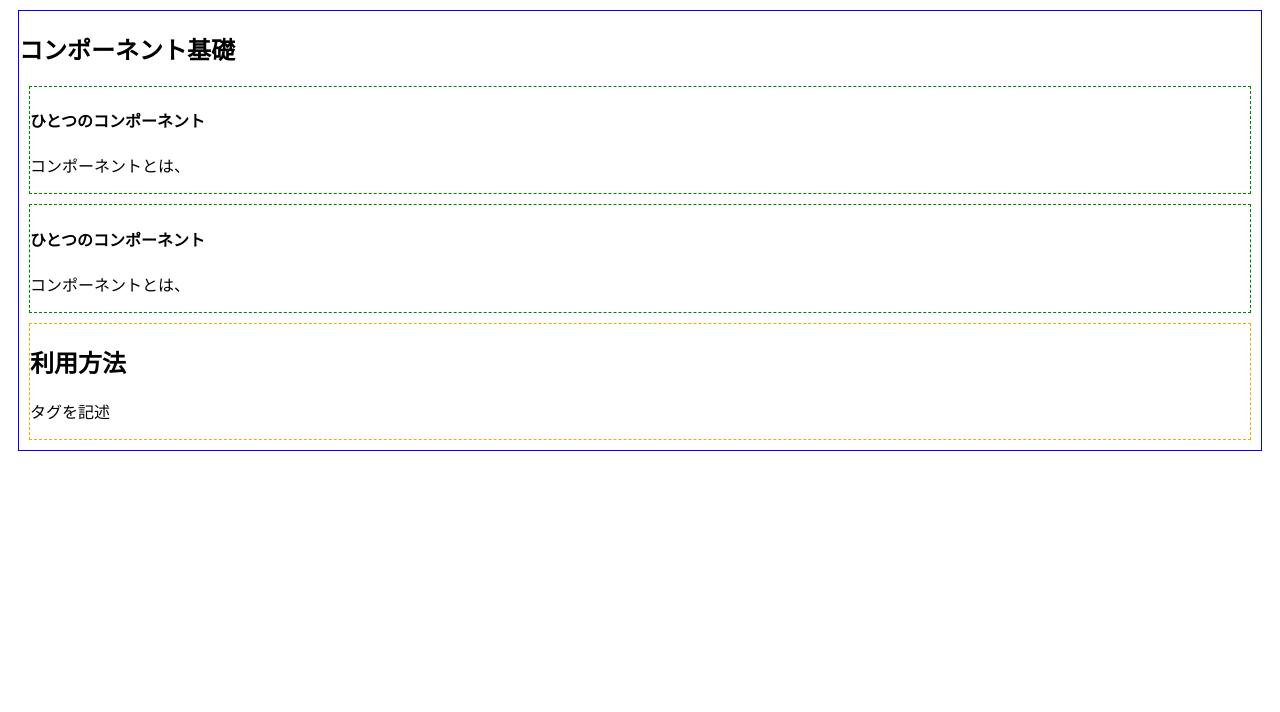
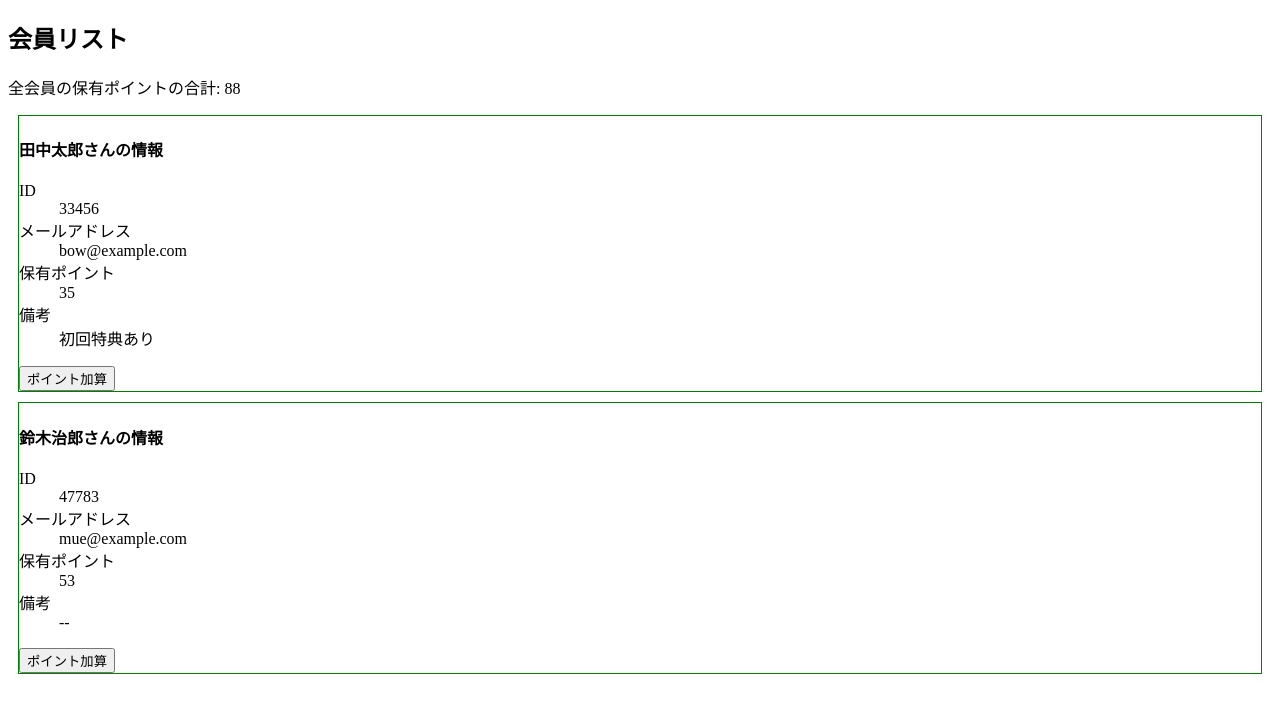
Before and after one commit to reo0306/nuxt-practice, a Nuxt app in the folder sfc-basic/: page / in a window 1280 px wide. Shown: the top 712 px of the page. Built offline with nearby package versions, Linux system fonts and the light colour scheme.

Commit message:
update components

```diff
--- a/sfc-basic/app/app.vue
+++ b/sfc-basic/app/app.vue
@@ -1,15 +1,41 @@
+<script setup lang="ts">
+import OneMember from './components/OneMember.vue';
+
+const memberListInit = new Map<number, Member>();
+memberListInit.set(33456, {id: 33456, name: '田中太郎', email: "bow@example.com", points: 35, note: "初回特典あり"});
+memberListInit.set(47783, {id: 47783, name: '鈴木治郎', email: "mue@example.com", points: 53});
+const memberList = ref(memberListInit);
+
+const totalPoints = computed(
+  (): number => {
+    let total = 0;
+    for (const member of memberList.value.values()) {
+      total += member.points;
+    }
+    return total;
+  }
+);
+
+interface Member {
+  id: number;
+  name: string;
+  email: string;
+  points: number;
+  note?: string;
+}
+</script>
+
 <template>
   <section>
-    <h1>コンポーネント基礎</h1>
-    <OneSection/>
-    <OneSection/>
-    <PartsTheSupplement/>
+    <h1>会員リスト</h1>
+    <p>全会員の保有ポイントの合計: {{ totalPoints }}</p>
+    <OneMember
+      v-for="[id, member] in memberList"
+      v-bind:key="id"
+      v-bind:id="id"
+      v-bind:name="member.name"
+      v-bind:email="member.email"
+      v-bind:points="member.points"
+      v-bind:note="member.note"/>
   </section>
 </template>
-
-<style>
-section {
-  border: blue 1px solid;
-  margin: 10px;
-}
-</style>
--- /dev/null
+++ b/sfc-basic/app/components/OneMember.vue
@@ -0,0 +1,51 @@
+<script setup lang="ts">
+interface Props {
+    id: number;
+    name: string;
+    email: string;
+    points: number;
+    note?: string;
+}
+
+const props = defineProps<Props>();
+
+const localPoints = ref(props.points);
+
+const localNote = computed(
+    (): string => {
+        let localNote = props.note;
+        if (localNote == undefined) {
+            localNote = "--";
+        }
+        return localNote;
+    }
+);
+
+const pointUp = (): void => {
+    localPoints.value++;
+}
+</script>
+
+<template>
+    <section class="box">
+        <h4>{{ name }}さんの情報</h4>
+        <dl>
+            <dt>ID</dt>
+            <dd>{{ id }}</dd>
+            <dt>メールアドレス</dt>
+            <dd>{{ email }}</dd>
+            <dt>保有ポイント</dt>
+            <dd>{{ localPoints }}</dd>
+            <dt>備考</dt>
+            <dd>{{ localNote }}</dd>
+        </dl>
+        <button v-on:click="pointUp">ポイント加算</button>
+    </section>
+</template>
+
+<style scoped>
+.box {
+    border: green 1px solid;
+    margin: 10px;
+}
+</style>
```
